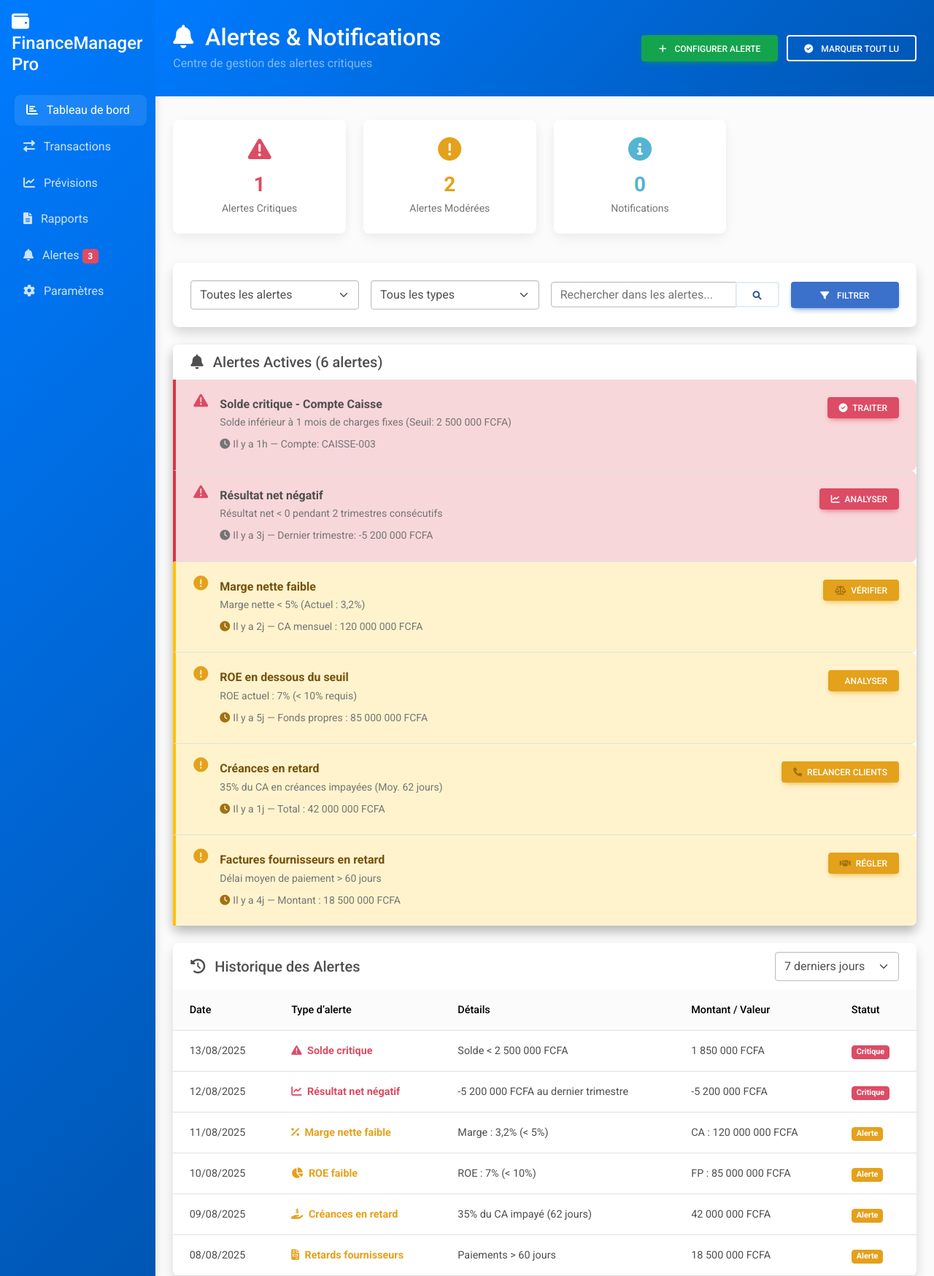
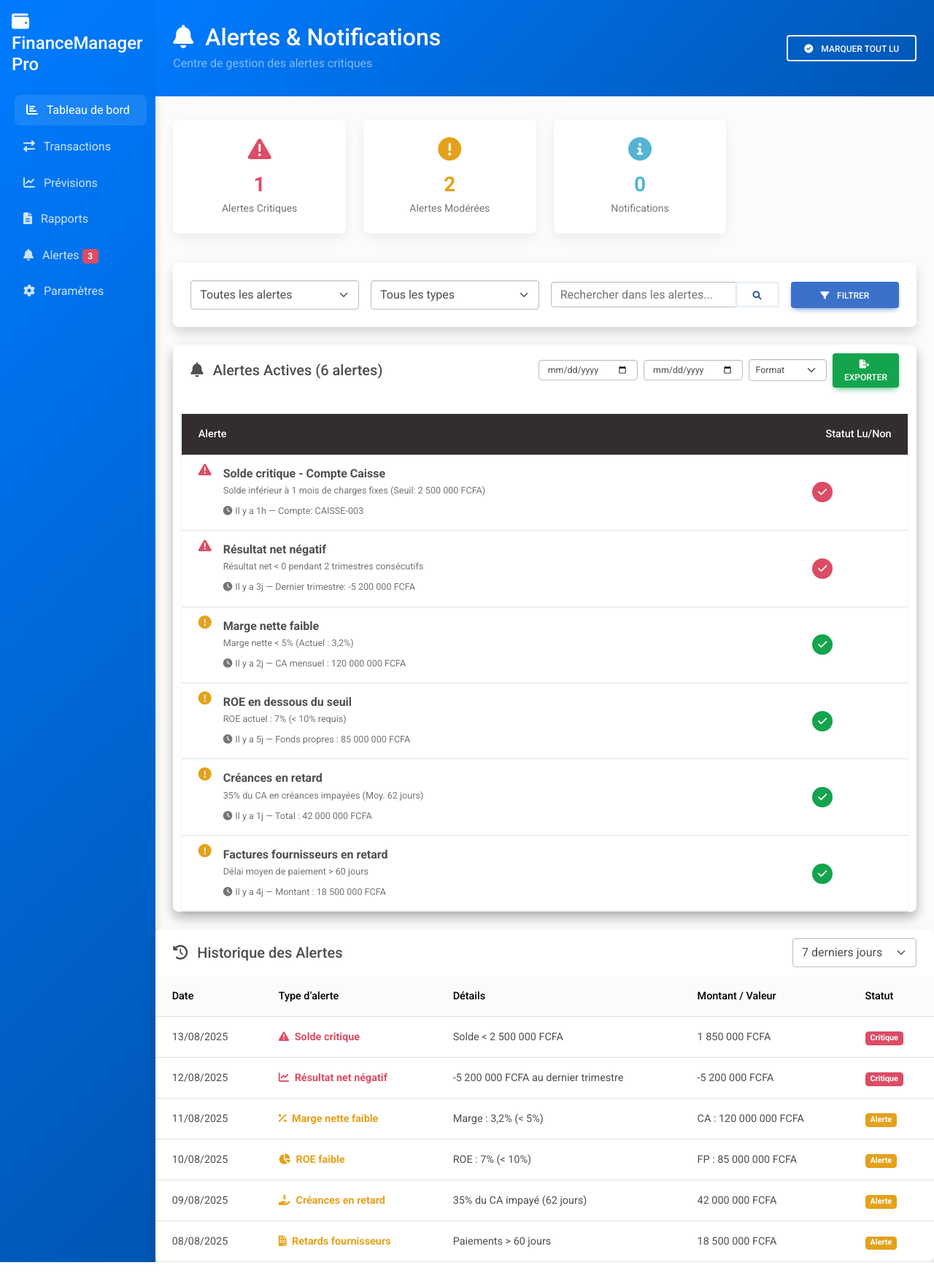
Before and after one commit to Lazare-tech/Application_Suivie, a Django app: page /alerts/ in a window 1280 px wide. Shown: the whole page at 73% size. Run offline with Django 4.2, Linux system fonts and the light colour scheme; some libraries are stand-ins or nearby versions.

Commit message:
alert,dashboardn,transaction page update

```diff
--- a/AppliSuivie/templates/AppliSuivie/alerts.html
+++ b/AppliSuivie/templates/AppliSuivie/alerts.html
@@ -13,10 +13,7 @@
                                 <p class="text-white-50 mb-0">Centre de gestion des alertes critiques</p>
                             </div>
                             <div class="col-auto">
-                                <button class="btn btn-success me-2">
-                                    <i class="fas fa-plus me-2"></i>
-                                    Configurer Alerte
-                                </button>
+
                                 <button class="btn btn-outline-light">
                                     <i class="fas fa-check-circle me-2"></i>
                                     Marquer tout lu
@@ -77,7 +74,7 @@
                                         <option>Tous les types</option>
                                         <option>Solde critique</option>
                                         <option>Paiement en retard</option>
-                                        <option>Prévision négative</option>
+
                                     </select>
                                 </div>
                                 <div class="col-md-4">
@@ -102,17 +99,47 @@
                     <div class="card border-0 shadow">
 
                         <div class="card border-0 shadow">
-                            <div class="card-header bg-white border-0">
+                            <div class="card-header bg-white border-0 d-flex justify-content-between align-items-center">
                                 <h5 class="card-title mb-0">
                                     <i class="fas fa-bell me-2"></i>
                                     Alertes Actives (6 alertes)
                                 </h5>
+                                <div class="d-flex align-items-center">
+                                    <!-- Date début -->
+                                    <input type="date" class="form-control form-control-sm me-2">
+
+                                    <!-- Date fin -->
+                                    <input type="date" class="form-control form-control-sm me-2">
+
+                                    <!-- Format -->
+                                    <select class="form-select form-select-sm me-2">
+                                        <option selected disabled>Format</option>
+                                        <option value="pdf">PDF</option>
+                                        <option value="excel">Excel</option>
+                                    </select>
+
+                                    <!-- Exporter -->
+                                    <button class="btn btn-success btn-sm">
+                                        <i class="fas fa-file-export me-1"></i> Exporter
+                                    </button>
                                 </div>
-                            <div class="card-body p-0">
 
-                                <!-- Alerte Solde Critique -->
-                                <div class="alert-item alert-critical p-4 border-bottom">
-                                    <div class="d-flex align-items-start justify-content-between">
+                            </div>
+
+                           <div class="container mt-4">
+    <div class="card shadow-sm border-0">
+
+            <table class="table table-hover align-middle mb-0">
+                <thead class="table-dark">
+                    <tr>
+                        <th scope="col">Alerte</th>
+                        <th scope="col" class="text-end">Statut Lu/Non</th>
+                    </tr>
+                </thead>
+                <tbody>
+                    <!-- Solde Critique -->
+                    <tr>
+                        <td>
                             <div class="d-flex align-items-start">
                                 <i class="fas fa-exclamation-triangle text-danger fa-lg me-3 mt-1"></i>
                                 <div>
@@ -123,72 +150,84 @@
                                     </div>
                                 </div>
                             </div>
-                                        <button class="btn btn-danger btn-sm">
-                                            <i class="fas fa-check-circle me-1"></i> Traiter
-                                        </button>
+                        </td>
+                        <td class="text-center">
+                            <div class="rounded-circle bg-danger text-white d-inline-flex align-items-center justify-content-center"
+                            style="width: 28px; height: 28px; font-size: 14px;">
+                           <i class="fas fa-check text-white"></i>
                        </div>
-                                </div>
+                        </td>
+                    </tr>
 
                     <!-- Résultat Net Négatif -->
-                                <div class="alert-item alert-critical p-4 border-bottom">
-                                    <div class="d-flex align-items-start justify-content-between">
+                    <tr>
+                        <td>
                             <div class="d-flex align-items-start">
                                 <i class="fas fa-exclamation-triangle text-danger fa-lg me-3 mt-1"></i>
                                 <div>
                                     <h6 class="fw-semibold mb-1">Résultat net négatif</h6>
-                                                <p class="text-muted small mb-2">Résultat net < 0 pendant 2 trimestres consécutifs</p>
+                                    <p class="text-muted small mb-2">Résultat net &lt; 0 pendant 2 trimestres consécutifs</p>
                                     <div class="small text-muted">
                                         <i class="fas fa-clock me-1"></i>Il y a 3j — Dernier trimestre: -5 200 000 FCFA
                                     </div>
                                 </div>
                             </div>
-                                        <button class="btn btn-danger btn-sm">
-                                            <i class="fas fa-chart-line me-1"></i> Analyser
-                                        </button>
+                        </td>
+                        <td class="text-center">
+                            <div class="rounded-circle bg-danger text-white d-inline-flex align-items-center justify-content-center"
+                            style="width: 28px; height: 28px; font-size: 14px;">
+                           <i class="fas fa-check text-white"></i>
                        </div>
-                                </div>
+                        </td>
+                    </tr>
 
                     <!-- Marge Nette Faible -->
-                                <div class="alert-item alert-warning p-4 border-bottom">
-                                    <div class="d-flex align-items-start justify-content-between">
+                    <tr>
+                        <td>
                             <div class="d-flex align-items-start">
                                 <i class="fas fa-exclamation-circle text-warning fa-lg me-3 mt-1"></i>
                                 <div>
                                     <h6 class="fw-semibold mb-1">Marge nette faible</h6>
-                                                <p class="text-muted small mb-2">Marge nette < 5% (Actuel : 3,2%)</p>
+                                    <p class="text-muted small mb-2">Marge nette &lt; 5% (Actuel : 3,2%)</p>
                                     <div class="small text-muted">
                                         <i class="fas fa-clock me-1"></i>Il y a 2j — CA mensuel : 120 000 000 FCFA
                                     </div>
                                 </div>
                             </div>
-                                        <button class="btn btn-warning btn-sm">
-                                            <i class="fas fa-balance-scale me-1"></i> Vérifier
-                                        </button>
+                        </td>
+                        <td class="text-center">
+                            <div class="rounded-circle bg-success text-white d-inline-flex align-items-center justify-content-center"
+                            style="width: 28px; height: 28px; font-size: 14px;">
+                           <i class="fas fa-check text-white"></i>
                        </div>
-                                </div>
+                        </td>
+                    </tr>
 
                     <!-- ROE Faible -->
-                                <div class="alert-item alert-warning p-4 border-bottom">
-                                    <div class="d-flex align-items-start justify-content-between">
+                    <tr>
+                        <td>
                             <div class="d-flex align-items-start">
                                 <i class="fas fa-exclamation-circle text-warning fa-lg me-3 mt-1"></i>
                                 <div>
                                     <h6 class="fw-semibold mb-1">ROE en dessous du seuil</h6>
-                                                <p class="text-muted small mb-2">ROE actuel : 7% (< 10% requis)</p>
+                                    <p class="text-muted small mb-2">ROE actuel : 7% (&lt; 10% requis)</p>
                                     <div class="small text-muted">
                                         <i class="fas fa-clock me-1"></i>Il y a 5j — Fonds propres : 85 000 000 FCFA
                                     </div>
                                 </div>
                             </div>
-                                        <button class="btn btn-warning btn-sm">
-                                            <i class="fas fa-analytics me-1"></i> Analyser
-                                        </button>
+                        </td>
+                        <td class="text-center">
+                            <div class="rounded-circle bg-success text-white d-inline-flex align-items-center justify-content-center"
+                            style="width: 28px; height: 28px; font-size: 14px;">
+                           <i class="fas fa-check text-white"></i>
                        </div>
-                                </div>
+                        </td>
+                    </tr>
 
-                                <!-- Créances clients en retard -->
-                                <div class="alert-item alert-warning p-4 border-bottom">
-                                    <div class="d-flex align-items-start justify-content-between">
+                    <!-- Créances clients -->
+                    <tr>
+                        <td>
                             <div class="d-flex align-items-start">
                                 <i class="fas fa-exclamation-circle text-warning fa-lg me-3 mt-1"></i>
                                 <div>
@@ -199,32 +238,43 @@
                                     </div>
                                 </div>
                             </div>
-                                        <button class="btn btn-warning btn-sm">
-                                            <i class="fas fa-phone me-1"></i> Relancer clients
-                                        </button>
-                                    </div>
+                        </td>
+                        <td class="text-center">
+                            <div class="rounded-circle bg-success text-white d-inline-flex align-items-center justify-content-center"
+                            style="width: 28px; height: 28px; font-size: 14px;">
+                           <i class="fas fa-check text-white"></i>
                        </div>
 
+                        </td>
+                    </tr>
+
                     <!-- Retards fournisseurs -->
-                                <div class="alert-item alert-warning p-4">
-                                    <div class="d-flex align-items-start justify-content-between">
+                    <tr>
+                        <td>
                             <div class="d-flex align-items-start">
                                 <i class="fas fa-exclamation-circle text-warning fa-lg me-3 mt-1"></i>
                                 <div>
                                     <h6 class="fw-semibold mb-1">Factures fournisseurs en retard</h6>
-                                                <p class="text-muted small mb-2">Délai moyen de paiement > 60 jours</p>
+                                    <p class="text-muted small mb-2">Délai moyen de paiement &gt; 60 jours</p>
                                     <div class="small text-muted">
                                         <i class="fas fa-clock me-1"></i>Il y a 4j — Montant : 18 500 000 FCFA
                                     </div>
                                 </div>
                             </div>
-                                        <button class="btn btn-warning btn-sm">
-                                            <i class="fas fa-handshake me-1"></i> Régler
-                                        </button>
+                        </td>
+                        <td class="text-center">
+                            <div class="rounded-circle bg-success text-white d-inline-flex align-items-center justify-content-center"
+                            style="width: 28px; height: 28px; font-size: 14px;">
+                           <i class="fas fa-check text-white"></i>
+                       </div>
+                        </td>
+                    </tr>
+                </tbody>
+            </table>
+        </div>
     </div>
 </div>
 
-                            </div>
                         </div>
 
                     </div>
```
Also changed, not shown: AppliSuivie/templates/AppliSuivie/index.html (+69 -42 lines), AppliSuivie/templates/AppliSuivie/rapport.html (+15 -37 lines), AppliSuivie/templates/AppliSuivie/transaction.html (+46 -58 lines). Lines whose indentation alone changed are shown as unchanged.
